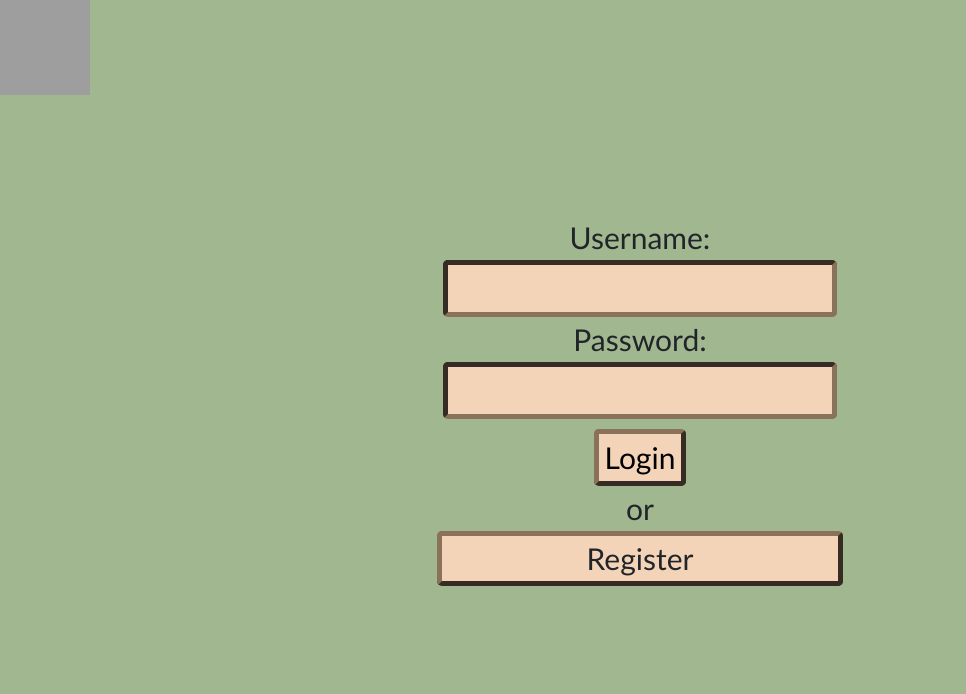
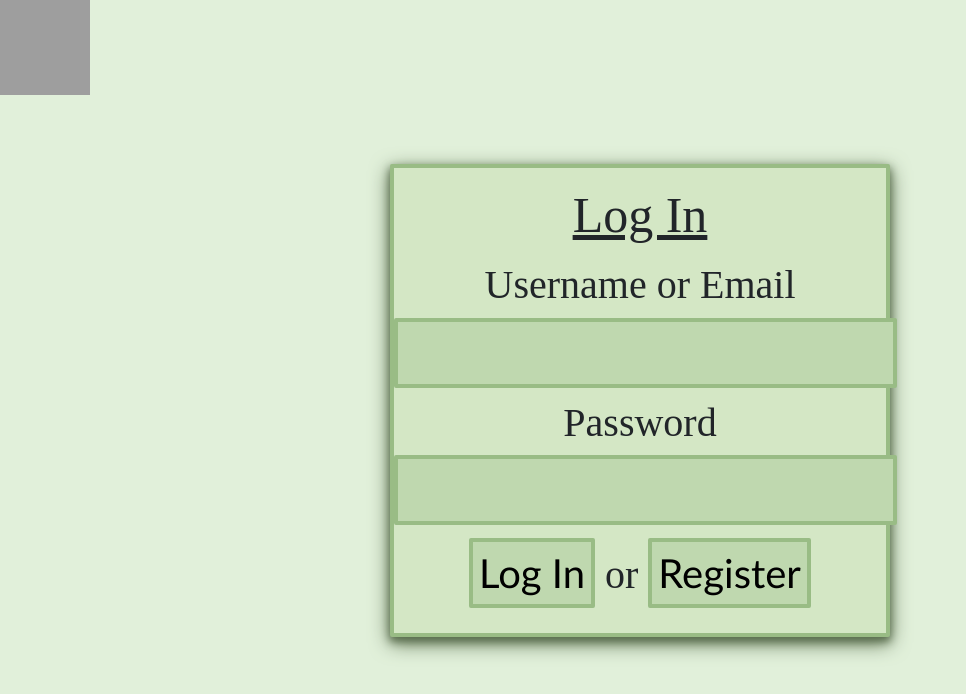
Before and after one commit to MWEST35/Online-Grocery-Store, a React (Create React App) app in the folder Frontend/ClientApp/: page / in a window 1280 px wide. Shown: the top 694 px of the page, without its empty margins (0-966 px from the left). Built offline with nearby package versions, Linux system fonts and the light colour scheme; grey boxes are pictures that could not be loaded.

Commit message:
UI changes to fit a more general audience

```diff
--- a/Frontend/ClientApp/src/components/Form.js
+++ b/Frontend/ClientApp/src/components/Form.js
@@ -68,48 +68,50 @@ export default function Form() {
   };
 
   return (
-        <div className="form">
-            <div>
-                <h1> User Registration </h1>
-            </div>
-
-
+    <div className="Register">
+      <header className="Login-Register-header">Register</header>
       {/* Calling to methods */}
       <div className="messages">
         {errorMessage()}
         {successMessage()}
       </div>
-
       <form>
         {/* Labels and inputs for form date */}
-                <label className="label">Name</label>
+        <label className="input-label">Name</label>
+        <br />
         <input
           onChange={handleName}
           className="text-box"
           value={name}
           type="text"
+          required
         />
-                <label className="label">Email</label>
+        <br />
+        <label className="input-label">Email</label>
+        <br />
         <input
           onChange={handleEmail}
           className="text-box"
           value={email}
           type="email"
+          required
         />
-
+        <br />
         <label className="label">Password</label>
+        <br />
         <input
           onChange={handlePassword}
           className="text-box"
           value={password}
           type="password"
+          required
         />
-
-                <button onClick={handleSubmit} className="submit-button" type="submit">
-                    Submit
-                </button>
-                <button onClick={() => navigate('/ ')} className="submit-button" type="button">
-                    Back
+        <br />
+        <input onClick={handleSubmit} className="button" type="submit" value="Register">
+        </input>
+        or
+        <button onClick={() => navigate('/ ')} className="button" type="button">
+          Go Back
         </button>
       </form>
     </div>
--- a/Frontend/ClientApp/src/components/Login.js
+++ b/Frontend/ClientApp/src/components/Login.js
@@ -1,7 +1,6 @@
 import "../styles.css";
 import React, { Component } from 'react';
-import { NavItem, NavLink } from 'reactstrap';
-import { Link } from 'react-router-dom';
+import LoginForm from "./LoginForm";
 
 export class Login extends Component {
   static displayName = Login.name;
@@ -13,42 +12,9 @@ export class Login extends Component {
           src="https://en.expensereduction.com/wp-content/uploads/2018/02/logo-placeholder-300x68.png"
           alt="logo"
           className="logo"
+          draggable="false"
         />
-        <div className="Login">
-          <form>
-            <label for="username">Username:</label>
-            <br />
-            <input
-              id="username"
-              name="username"
-              type="text"
-              className="text-box"
-              required
-            ></input>
-            <br />
-            <label for="password">Password:</label>
-            <br />
-            <input
-              id="password"
-              name="password"
-              type="password"
-              className="text-box"
-              required
-            ></input>
-            <br />
-            <input
-              type="submit"
-              value="Login"
-              className="login-button"
-            ></input>
-            <br />
-            or
-            <br />
-            <NavLink tag={Link} to="/register" className="register-button">
-              Register
-            </NavLink>
-          </form>
-        </div>
+        <LoginForm />
       </div>
     );
   }
--- /dev/null
+++ b/Frontend/ClientApp/src/components/LoginForm.js
@@ -0,0 +1,42 @@
+import { useNavigate } from "react-router-dom";
+
+export default function LoginForm() {
+  const navigate = useNavigate();
+
+  return (
+    <div className="Login">
+      <header className="Login-Register-header">Log In</header>
+      <form>
+        <label for="username-email" className="input-label">Username or Email</label>
+        <br />
+        <input
+          id="username-email"
+          name="username-email"
+          type="text"
+          className="text-box"
+          required
+        ></input>
+        <br />
+        <label for="password" className="input-label">Password</label>
+        <br />
+        <input
+          id="password"
+          name="password"
+          type="password"
+          className="text-box"
+          required
+        ></input>
+        <br />
+        <input
+          type="submit"
+          value="Log In"
+          className="button"
+        ></input>
+        or
+        <button onClick={() => navigate('/register')} className="button">
+          Register
+        </button>
+      </form>
+    </div>
+  );
+}
--- a/Frontend/ClientApp/src/components/Register.js
+++ b/Frontend/ClientApp/src/components/Register.js
@@ -6,12 +6,16 @@ export class Register extends Component {
   static displayName = Register.name;
 
   render() {
-      return (
-          <div className="Container">
-          <div className="Register">
-                <Form />
-              </div>
-          </div>
+    return (
+      <div className="Container">
+        <img
+          src="https://en.expensereduction.com/wp-content/uploads/2018/02/logo-placeholder-300x68.png"
+          alt="logo"
+          className="logo"
+          draggable="false"
+        />
+        <Form />
+      </div>
     );
   }
 }
--- a/Frontend/ClientApp/src/styles.css
+++ b/Frontend/ClientApp/src/styles.css
@@ -1,5 +1,5 @@
 .Container {
-    background-color: #a0b790;
+    background-color: #E1F0DA;
     grid-template-rows: 1fr 1fr 1fr;
     grid-template-columns: 1fr 1fr 1fr;
     position: absolute;
@@ -19,48 +19,78 @@
 }
 
 .Login {
-    font-family: Calibri;
-    font-size: 30px;
+    font-family: 'Leelawadee UI';
+    font-size: 40px;
     text-align: center;
+    justify-content: center;
+    justify-self: center;
+    height: min-content;
+    width: 500px;
+    box-shadow: 0 4px 8px 0 #596d4d, 0 6px 20px 0 #596d4d;
+    background-color: #D4E7C5;
+    border-width: 4px;
+    border-radius: 2px;
+    border-style: solid;
+    border-color: #99BC85;
+    padding: 10px 0px 25px 0px;
     grid-row: 2 / 3;
     grid-column: 2 / 3;
 }
 
-.text-box {
-    font-size: 30px;
-    background-color: #f4d4b9;
-    border-color: #8a725a;
-    border-width: 5px;
-    border-radius: 5px;
+.Login-Register-header {
+    font-size: 50px;
+    text-decoration: underline;
 }
 
-.login-button {
-    font-size: 30px;
-    background-color: #f4d4b9;
-    border-color: #8a725a;
-    border-style: outset;
-    border-width: 5px;
-    border-radius: 5px;
+.input-label {
+    justify-self: left;
+    padding: 2.5px 0px 2.5px 0px;
+}
+
+.text-box {
+    font-size: 40px;
+    background-color: #BFD8AF;
+    border-color: #99BC85;
+    border-style: solid;
+    border-width: 4px;
+    border-radius: 2px;
+    margin: 0px 0px 2.5px 0px;
+}
+
+.button {
+    font-family: Calibri;
+    font-size: 40px;
+    background-color: #BFD8AF;
+    border-color: #99BC85;
+    border-style: solid;
+    border-width: 4px;
+    border-radius: 2px;
     margin-top: 10px;
     margin-right: 10px;
     margin-left: 10px;
 }
 
-.register-button {
-    font-size: 30px;
-    background-color: #f4d4b9;
-    border-color: #8a725a;
-    border-style: outset;
-    border-width: 5px;
-    border-radius: 5px;
-    margin-right: 10px;
-    margin-left: 10px;
+.button:active {
+    color: azure;
+    background-color: #99BC85;
+    transform: scale(105%);
 }
 
 .Register {
-    font-family: Calibri;
-    font-size: 30px;
+    font-family: 'Leelawadee UI';
+    font-size: 40px;
     text-align: center;
+    justify-content: center;
+    justify-self: center;
+    height: min-content;
+    width: 500px;
+    box-shadow: 0 4px 8px 0 #596d4d, 0 6px 20px 0 #596d4d;
+    background-color: #D4E7C5;
+    border-width: 4px;
+    border-radius: 2px;
+    border-style: solid;
+    border-color: #99BC85;
+    padding: 10px 0px 25px 0px;
     grid-row: 2 / 3;
     grid-column: 2 / 3;
 }
```
Lines whose indentation alone changed are shown as unchanged.
